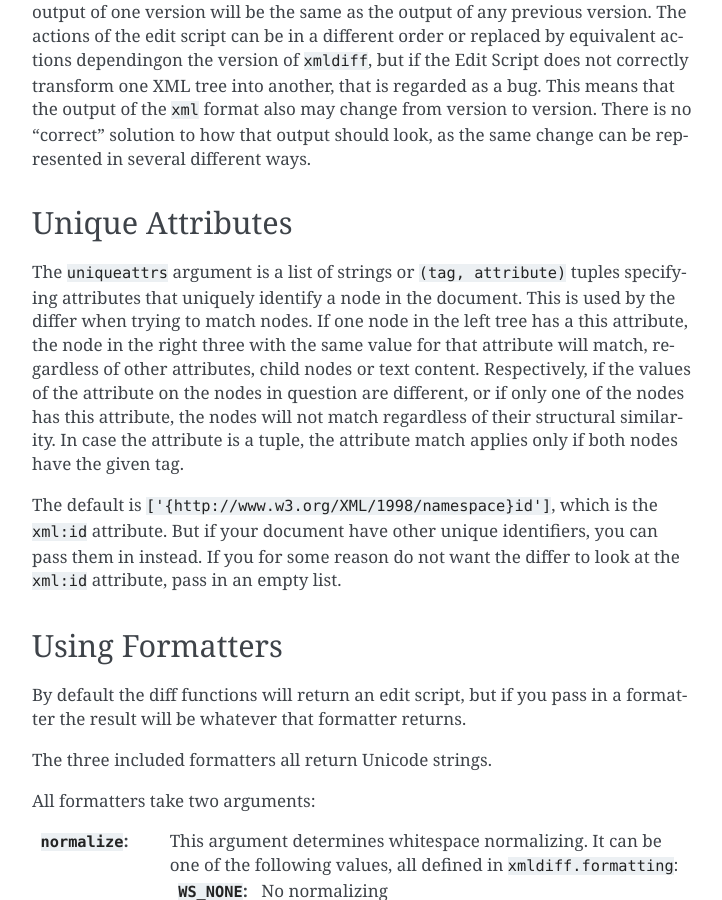
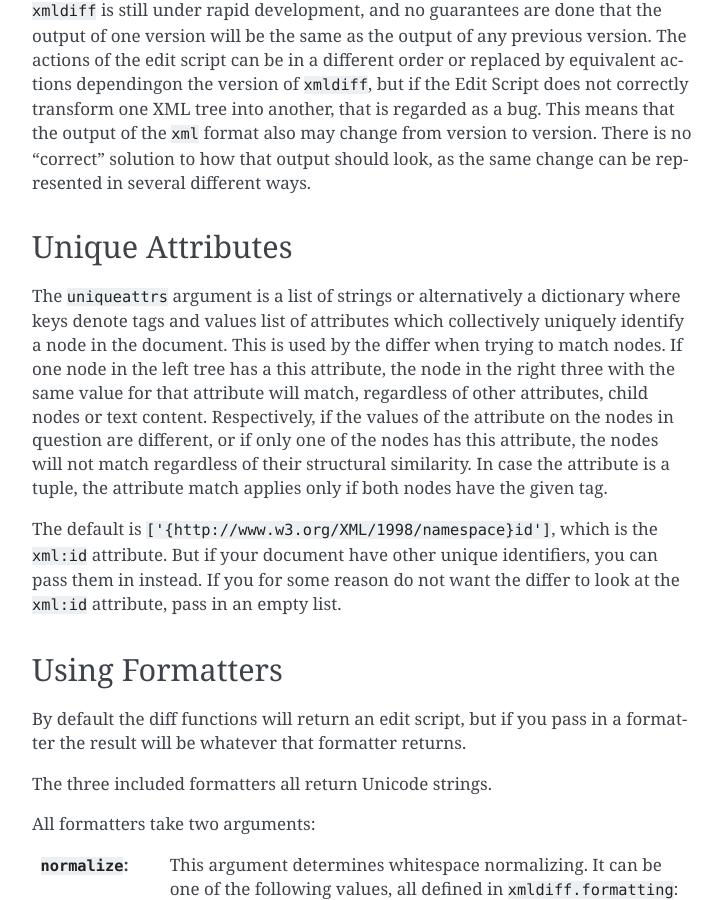
Before and after one commit to Shoobx/xmldiff, a Sphinx documentation site: the page built from docs/source/api.rst, in a window 1280 px wide and 900 px high, scrolled down 1994 px. Shown: the whole window, without its empty margins (388-1110 px from the left). Built offline with Sphinx 7.4.7, drawn with Linux system fonts in a browser that asks for light colours; some of the changed text lies outside the part shown.

Commit message:
Allowing for multiple unique attributes using dictionary

```diff
--- a/docs/source/api.rst
+++ b/docs/source/api.rst
@@ -52,7 +52,7 @@ Parameters
     Set the value low, and you will get more updates instead of inserts and deletes.
 
     ``uniqueattrs``:
-    A list of XML node attributes that will uniquely identify a node.
+    A list of XML node attributes that will uniquely identify a node. Alternatively, a dictionary containing unique keys for different tags.
     See `Unique Attributes`_ for more info.
 
     Defaults to ``['{http://www.w3.org/XML/1998/namespace}id']``.
@@ -107,8 +107,8 @@ as the same change can be represented in several different ways.
 Unique Attributes
 -----------------
 
-The ``uniqueattrs`` argument is a list of strings or ``(tag, attribute)`` tuples
-specifying attributes that uniquely identify a node in the document.
+The ``uniqueattrs`` argument is a list of strings or alternatively a dictionary where keys denote tags and values list of attributes which collectively
+uniquely identify a node in the document.
 This is used by the differ when trying to match nodes.
 If one node in the left tree has a this attribute,
 the node in the right three with the same value for that attribute will match,
```
Also changed, not shown: 1 other file.
